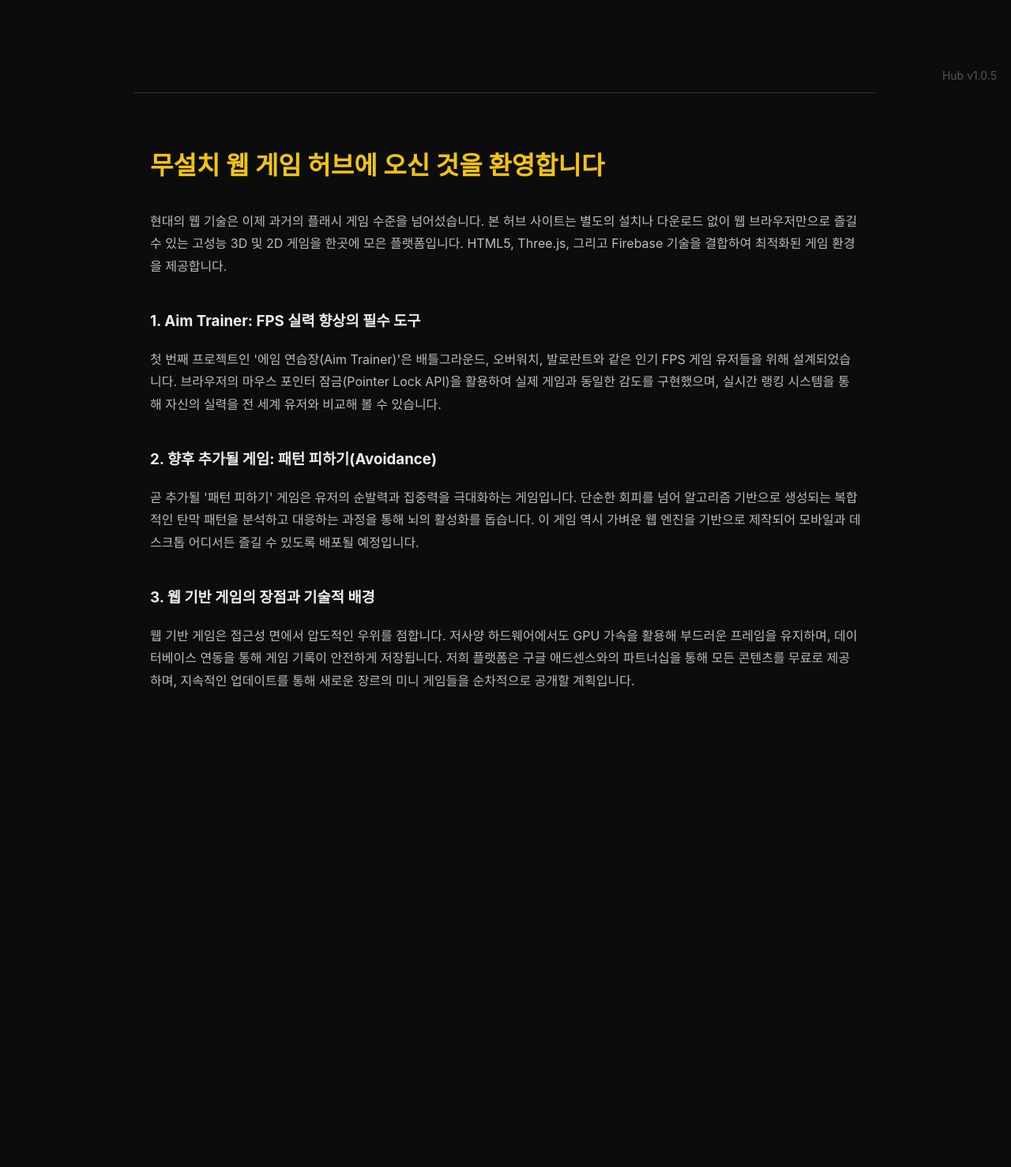
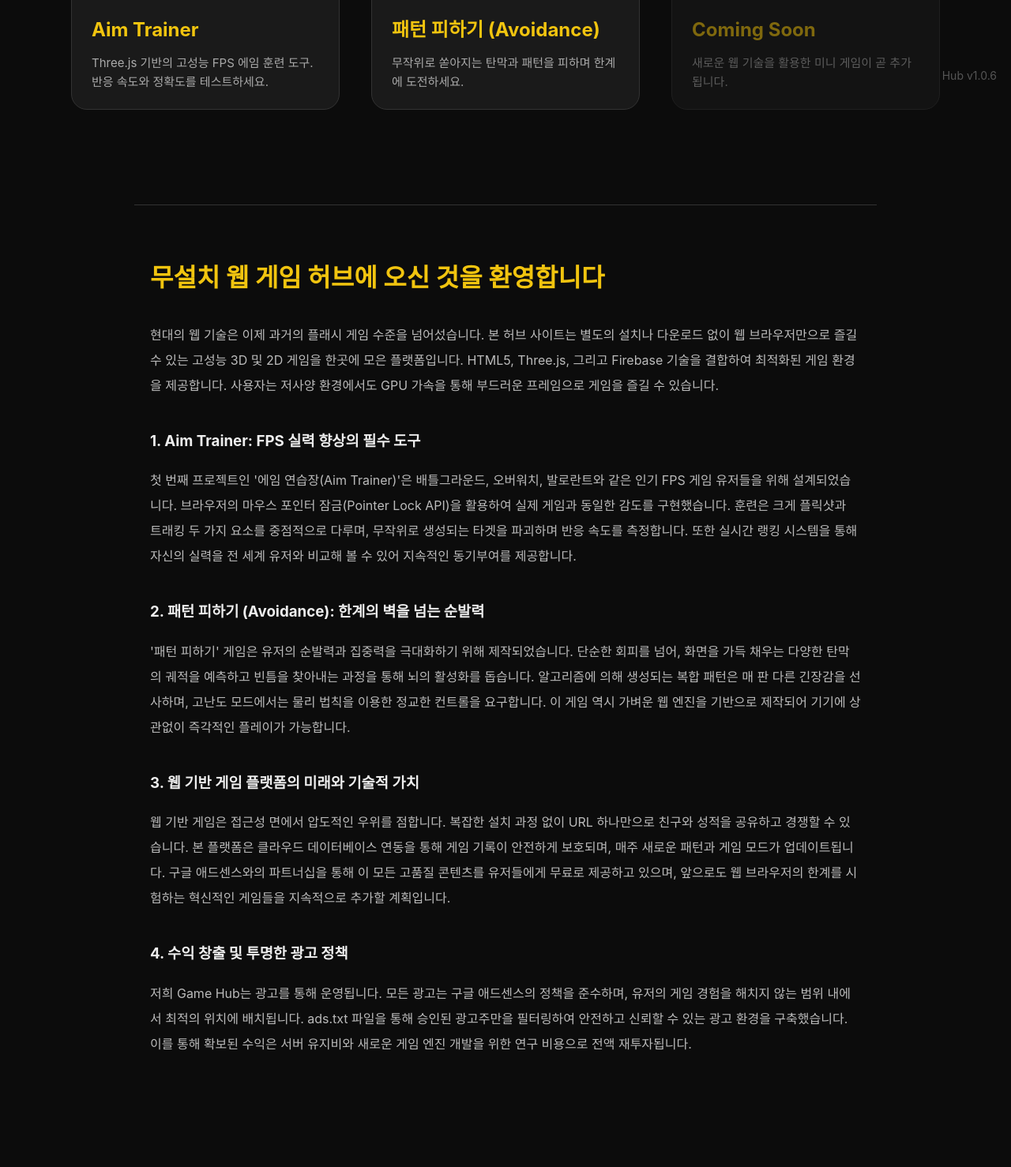
Before and after one commit to ihaom2658/Game-Hub, a plain HTML site: page index.html in a window 1280 px wide. Shown: the part 681-2159 px from the top of the page at 79% size. Before the commit the page ends 1698 px from the top, so only its background shows below. Drawn offline with Linux system fonts and the light colour scheme.

Commit message:
Update index.html

```diff
--- a/index.html
+++ b/index.html
@@ -12,6 +12,9 @@
         .header { padding: 80px 20px; background: linear-gradient(to bottom, #1a1a1a, var(--bg-color)); }
         .header h1 { font-size: 56px; letter-spacing: 6px; margin: 0; color: var(--primary-color); text-shadow: 0 4px 10px rgba(0,0,0,0.5); }
         .header p { font-size: 18px; color: #888; margin-top: 15px; }
+
+        /* 광고 영역 스타일 */
+        .ad-banner { max-width: 1100px; margin: 20px auto; min-height: 100px; background: rgba(255,255,255,0.03); display: flex; align-items: center; justify-content: center; border: 1px dashed #333; }
 
         .grid { display: grid; grid-template-columns: repeat(auto-fit, minmax(300px, 1fr)); gap: 40px; max-width: 1100px; margin: 0 auto; padding: 40px 20px; }
 
@@ -29,7 +32,7 @@
         .content-section { max-width: 900px; margin: 80px auto; padding: 40px 20px; text-align: left; border-top: 1px solid #333; color: #bbb; }
         .content-section h2 { color: var(--primary-color); font-size: 32px; margin-bottom: 30px; }
         .content-section h3 { color: #eee; margin-top: 40px; }
-        .content-section p { margin-bottom: 20px; font-size: 16px; line-height: 1.8; }
+        .content-section p { margin-bottom: 20px; font-size: 16px; line-height: 2.0; }
 
         #version-tag { position: fixed; bottom: 12px; right: 18px; font-size: 14px; color: rgba(255, 255, 255, 0.3); z-index: 1000; }
 
@@ -41,9 +44,19 @@
 </head>
 <body>
     <header class="header">
-        <h1>🎯 GAME HUB</h1>
+        <h1>🎮 GAME HUB</h1>
         <p>Next-Gen Web Gaming Experience without Installation</p>
     </header>
+
+    <div class="ad-banner">
+        <ins class="adsbygoogle"
+             style="display:block"
+             data-ad-client="ca-pub-4133279395991822"
+             data-ad-slot="auto"
+             data-ad-format="auto"
+             data-full-width-responsive="true"></ins>
+        <script> (adsbygoogle = window.adsbygoogle || []).push({}); </script>
+    </div>
 
     <main class="grid">
         <a href="https://dummy-server-kdna.vercel.app/" class="game-card">
@@ -54,11 +67,11 @@
             </div>
         </a>
 
-        <a href="#" class="game-card" style="cursor: help;">
+        <a href="https://pattern-avoidance.vercel.app/" class="game-card">
             <div class="game-img">🛡️</div>
             <div class="game-info">
                 <h3>패턴 피하기 (Avoidance)</h3>
-                <p>무작위로 쏟아지는 탄막과 패턴을 피하며 한계에 도전하세요. (개발 중)</p>
+                <p>무작위로 쏟아지는 탄막과 패턴을 피하며 한계에 도전하세요.</p>
             </div>
         </a>
 
@@ -73,18 +86,21 @@
 
     <article class="content-section">
         <h2>무설치 웹 게임 허브에 오신 것을 환영합니다</h2>
-        <p>현대의 웹 기술은 이제 과거의 플래시 게임 수준을 넘어섰습니다. 본 허브 사이트는 별도의 설치나 다운로드 없이 웹 브라우저만으로 즐길 수 있는 고성능 3D 및 2D 게임을 한곳에 모은 플랫폼입니다. HTML5, Three.js, 그리고 Firebase 기술을 결합하여 최적화된 게임 환경을 제공합니다.</p>
+        <p>현대의 웹 기술은 이제 과거의 플래시 게임 수준을 넘어섰습니다. 본 허브 사이트는 별도의 설치나 다운로드 없이 웹 브라우저만으로 즐길 수 있는 고성능 3D 및 2D 게임을 한곳에 모은 플랫폼입니다. HTML5, Three.js, 그리고 Firebase 기술을 결합하여 최적화된 게임 환경을 제공합니다. 사용자는 저사양 환경에서도 GPU 가속을 통해 부드러운 프레임으로 게임을 즐길 수 있습니다.</p>
 
         <h3>1. Aim Trainer: FPS 실력 향상의 필수 도구</h3>
-        <p>첫 번째 프로젝트인 '에임 연습장(Aim Trainer)'은 배틀그라운드, 오버워치, 발로란트와 같은 인기 FPS 게임 유저들을 위해 설계되었습니다. 브라우저의 마우스 포인터 잠금(Pointer Lock API)을 활용하여 실제 게임과 동일한 감도를 구현했으며, 실시간 랭킹 시스템을 통해 자신의 실력을 전 세계 유저와 비교해 볼 수 있습니다.</p>
+        <p>첫 번째 프로젝트인 '에임 연습장(Aim Trainer)'은 배틀그라운드, 오버워치, 발로란트와 같은 인기 FPS 게임 유저들을 위해 설계되었습니다. 브라우저의 마우스 포인터 잠금(Pointer Lock API)을 활용하여 실제 게임과 동일한 감도를 구현했습니다. 훈련은 크게 플릭샷과 트래킹 두 가지 요소를 중점적으로 다루며, 무작위로 생성되는 타겟을 파괴하며 반응 속도를 측정합니다. 또한 실시간 랭킹 시스템을 통해 자신의 실력을 전 세계 유저와 비교해 볼 수 있어 지속적인 동기부여를 제공합니다.</p>
 
-        <h3>2. 향후 추가될 게임: 패턴 피하기(Avoidance)</h3>
-        <p>곧 추가될 '패턴 피하기' 게임은 유저의 순발력과 집중력을 극대화하는 게임입니다. 단순한 회피를 넘어 알고리즘 기반으로 생성되는 복합적인 탄막 패턴을 분석하고 대응하는 과정을 통해 뇌의 활성화를 돕습니다. 이 게임 역시 가벼운 웹 엔진을 기반으로 제작되어 모바일과 데스크톱 어디서든 즐길 수 있도록 배포될 예정입니다.</p>
+        <h3>2. 패턴 피하기 (Avoidance): 한계의 벽을 넘는 순발력</h3>
+        <p>'패턴 피하기' 게임은 유저의 순발력과 집중력을 극대화하기 위해 제작되었습니다. 단순한 회피를 넘어, 화면을 가득 채우는 다양한 탄막의 궤적을 예측하고 빈틈을 찾아내는 과정을 통해 뇌의 활성화를 돕습니다. 알고리즘에 의해 생성되는 복합 패턴은 매 판 다른 긴장감을 선사하며, 고난도 모드에서는 물리 법칙을 이용한 정교한 컨트롤을 요구합니다. 이 게임 역시 가벼운 웹 엔진을 기반으로 제작되어 기기에 상관없이 즉각적인 플레이가 가능합니다.</p>
 
-        <h3>3. 웹 기반 게임의 장점과 기술적 배경</h3>
-        <p>웹 기반 게임은 접근성 면에서 압도적인 우위를 점합니다. 저사양 하드웨어에서도 GPU 가속을 활용해 부드러운 프레임을 유지하며, 데이터베이스 연동을 통해 게임 기록이 안전하게 저장됩니다. 저희 플랫폼은 구글 애드센스와의 파트너십을 통해 모든 콘텐츠를 무료로 제공하며, 지속적인 업데이트를 통해 새로운 장르의 미니 게임들을 순차적으로 공개할 계획입니다.</p>
+        <h3>3. 웹 기반 게임 플랫폼의 미래와 기술적 가치</h3>
+        <p>웹 기반 게임은 접근성 면에서 압도적인 우위를 점합니다. 복잡한 설치 과정 없이 URL 하나만으로 친구와 성적을 공유하고 경쟁할 수 있습니다. 본 플랫폼은 클라우드 데이터베이스 연동을 통해 게임 기록이 안전하게 보호되며, 매주 새로운 패턴과 게임 모드가 업데이트됩니다. 구글 애드센스와의 파트너십을 통해 이 모든 고품질 콘텐츠를 유저들에게 무료로 제공하고 있으며, 앞으로도 웹 브라우저의 한계를 시험하는 혁신적인 게임들을 지속적으로 추가할 계획입니다.</p>
+
+        <h3>4. 수익 창출 및 투명한 광고 정책</h3>
+        <p>저희 Game Hub는 광고를 통해 운영됩니다. 모든 광고는 구글 애드센스의 정책을 준수하며, 유저의 게임 경험을 해치지 않는 범위 내에서 최적의 위치에 배치됩니다. ads.txt 파일을 통해 승인된 광고주만을 필터링하여 안전하고 신뢰할 수 있는 광고 환경을 구축했습니다. 이를 통해 확보된 수익은 서버 유지비와 새로운 게임 엔진 개발을 위한 연구 비용으로 전액 재투자됩니다.</p>
     </article>
 
-    <div id="version-tag">Hub v1.0.5</div>
+    <div id="version-tag">Hub v1.0.6</div>
 </body>
 </html>
```
